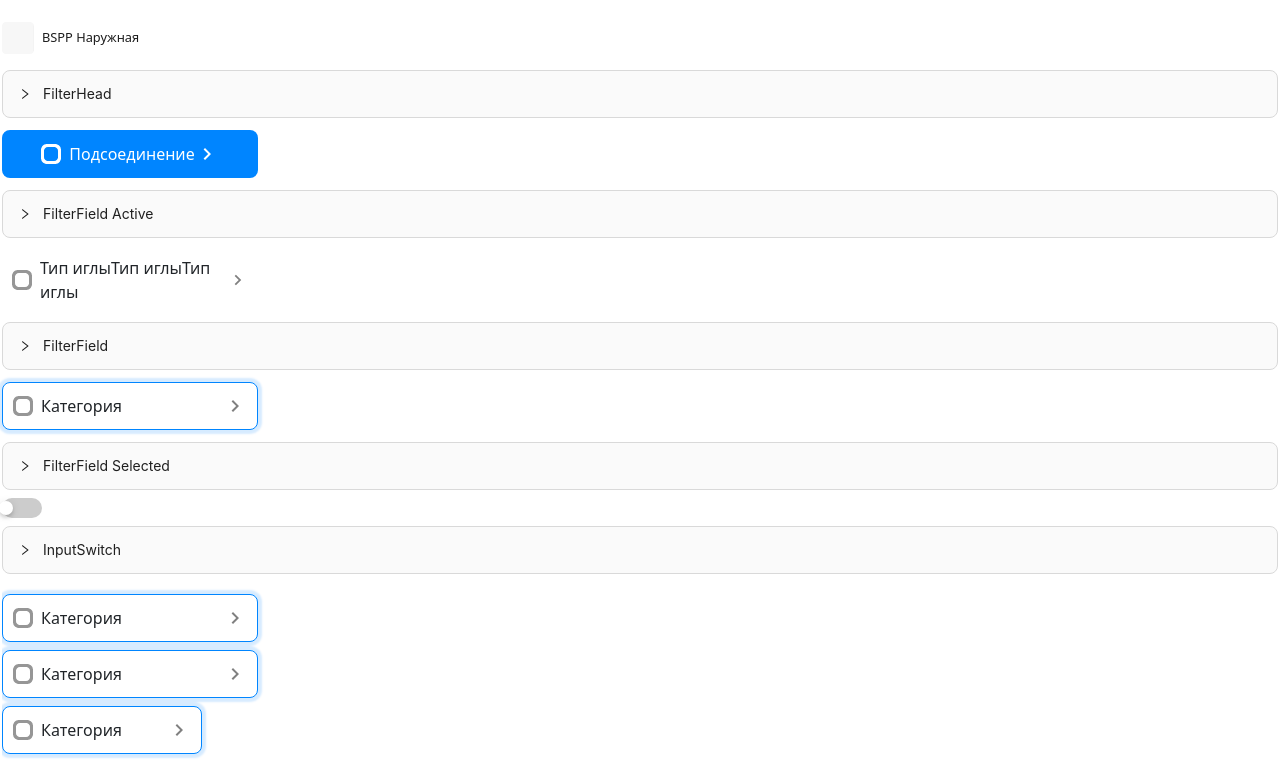
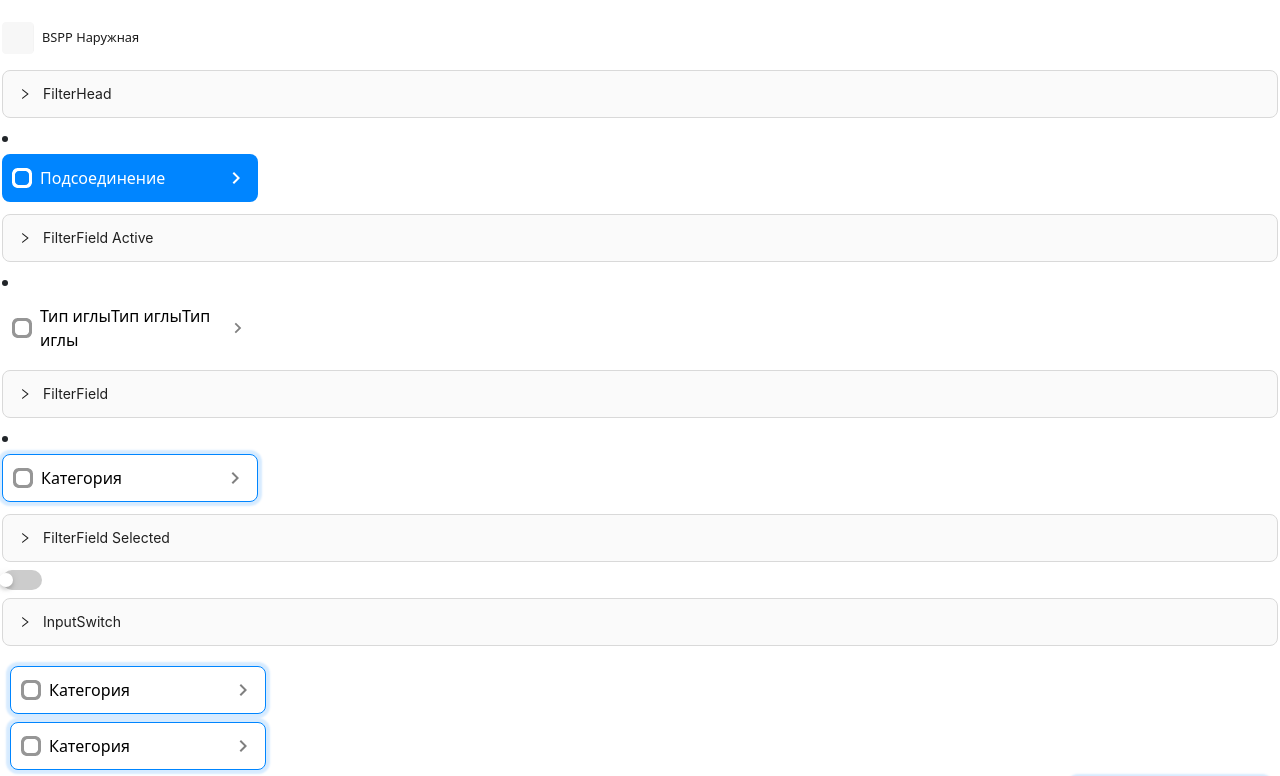
Before and after one commit to picus23/any-web-components, a Next.js app: page /filter in a window 1280 px wide. Shown: the part 2281-3057 px from the top of the page. Built offline with nearby package versions, Linux system fonts and the light colour scheme.

Commit message:
filter styles

```diff
--- /dev/null
+++ b/components/filter/FilterButtonShow.tsx
@@ -0,0 +1,19 @@
+import { FC, ReactNode } from "react";
+
+
+interface FilterButtonShowProps {
+    children?: ReactNode,
+    icon?: ReactNode,
+    icon2?: ReactNode
+    counter?: number,
+    onClick?: () => void,
+}
+
+const FilterButtonShow: FC<FilterButtonShowProps> = ({children, icon, icon2, counter, onClick}) => {
+    return <button className='filter-btn-show mt-2 mb-2' onClick={onClick}>
+        <span className='font-size-16-black fw-500'>{children}</span>
+        { counter && <span className="filter-counter-up">{counter}</span> }
+    </button>
+}
+
+export default FilterButtonShow;
--- a/components/filter/FilterField.tsx
+++ b/components/filter/FilterField.tsx
@@ -1,13 +1,12 @@
 import { FC, ReactNode } from "react";
-import { MdCancel, MdChevronRight, MdOutlineSegment, MdUnfoldMore } from "react-icons/md";
-import Input from "../inputs/Input";
+import { MdChevronRight } from "react-icons/md";
+
 
 interface FilterFieldProps {
     children?: ReactNode,
     title?: string | ReactNode,
-    field_style?: string,
-    flag?: string,
     onClick?: () => void,
+
     isActive?: boolean,
     isSelected?: boolean,
     isOpen?: boolean,
@@ -15,18 +14,23 @@ interface FilterFieldProps {
 
 }
 
-const FilterField: FC<FilterFieldProps> = ({ children, title, onClick, isActive = false, isSelected = false, isOpen = false, isEmbedded = false, flag }) => {
-    return <li role='button'
-        className={'filter-field my-1 ' +
+const FilterField: FC<FilterFieldProps> = ({ children, title, onClick, isActive = false, isSelected = false, isOpen = false, isEmbedded = false }) => {
+
+    return <li><button role='button' tabIndex={0}
+
+            className={
+                'filter-field my-1 ' +
                 (isSelected ? 'selected ' : '') +
-            (isActive ? 'active' : '') +
-            (isOpen ? ' filter-field-child' : '')}
+                (isActive ? 'active ' : '') +
+                (isOpen ? ' filter-field-child ' : '')
+            }
             onClick={onClick}>
             <div className="d-flex align-items-center">
                 {isActive ? <img src="/kit/white_square.png" alt="" /> : <img src="/kit/gray_square.png" alt="" />}
                 <span className="fw-500 ms-2 d-flex text-left">{title}</span>
             </div>
-        {isActive ? <MdChevronRight size={24} fill="white" /> : <MdChevronRight size={24} fill="gray" />}
+            <MdChevronRight size={24} fill={isActive ? 'white' : 'gray'} />
+            </button>
     </li >
 }
 
--- a/components/filter/FilterFieldWrapper.tsx
+++ b/components/filter/FilterFieldWrapper.tsx
@@ -6,7 +6,7 @@ interface FilterFieldWrapperProps {
 }
 
 const FilterFieldWrapper: FC<FilterFieldWrapperProps> = ({children, height = 600}) => {
-    return <ul className="list-group list-group-flush py-2 overflow-auto" style={{ maxHeight: height, minHeight: height }}>
+    return <ul className="list-group list-unstyled p-2 overflow-auto" style={{ maxHeight: height, minHeight: height }}>
         {children}
     </ul>;
 }
--- a/styles/filter/_filter.scss
+++ b/styles/filter/_filter.scss
@@ -15,7 +15,6 @@
 
 .filter-chips {
     display: flex;
-    // flex-direction: row;
     align-items: center;
     justify-content: center;
     gap: 8px;
@@ -54,17 +53,42 @@
     flex-direction: row;
     justify-content: space-between;
     align-items: center;
-    width: 256px;
     min-height: 48px;
     background: #FFFFFF;
     border-radius: 8px;
     padding: 6px 10px;
-    border: none;
-    // cursor: pointer;
+    border: 1px solid #fff;
+    width: 100%;
 
     span {
         text-align: start;
     }
+
+    &:hover {
+        background: #F7F7F7;
+    }
+
+    &.active {
+        background: #0085FF;
+        color: white;
+
+        &:hover {
+            background: #339DFF;
+        }
+    }
+
+
+
+    &:focus {
+        outline: none;
+        border: 1px solid #0085FF;
+        box-shadow: 0px 0px 2px 4px rgba(0, 133, 255, 0.16);
+    }
+
+    &.selected {
+        border: 1px solid #0085FF;
+    }
+
 }
 
 .filter-search-title {
@@ -72,24 +96,7 @@
     font-weight: 500;
 }
 
-.filter-field.selected {
-    border: 1px solid #0085FF;
-    box-shadow: 0px 0px 2px 4px rgba(0, 133, 255, 0.16);
-}
 
-.filter-field.active {
-    display: flex;
-    flex-direction: row;
-    justify-content: center;
-    align-items: center;
-    padding: 4px;
-    width: 256px;
-    height: 48px;
-    background: #0085FF;
-    border-radius: 8px;
-    color: white;
-    padding: 10px;
-}
 
 .filter-search-input {
     display: flex;
@@ -170,7 +177,6 @@
     flex-wrap: wrap;
     padding: 0px;
     gap: 12px;
-    width: 559px;
 }
 
 .filter-chips-item {
```
Also changed, not shown: pages/filter2/index.tsx (added, +56 -0 lines), system/components/View.tsx (added, +79 -0 lines), system/components/prism.css (added, +3 -0 lines), pages/filter2/filter-base.png (added), styles/style.css, 1 other file (tests, documents, lock files or other folders). Lines whose indentation alone changed are shown as unchanged.
